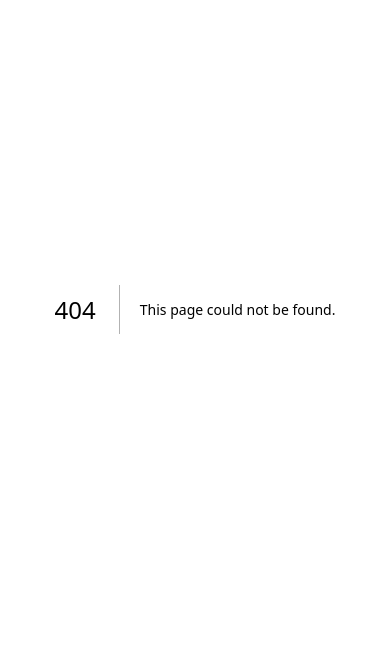
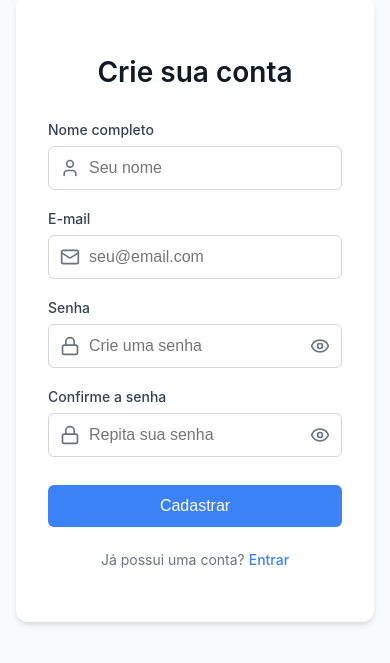
Before and after one commit to AutoSoccer/front, a Next.js app: page /register in a window 390 px wide. Before the commit this address had no page. Shown: the part 113-776 px from the top of the page. Built offline with nearby package versions, Linux system fonts and the light colour scheme.

Commit message:
feat: implement responsive register screen with validation

```diff
--- /dev/null
+++ b/src/app/register/page.tsx
@@ -0,0 +1,134 @@
+'use client';
+
+import { useState } from 'react';
+import { useForm } from 'react-hook-form';
+import { zodResolver } from '@hookform/resolvers/zod';
+import { User, Mail, Lock, Eye, EyeOff } from 'lucide-react';
+import Link from 'next/link';
+
+import { registerSchema, type RegisterFormInputs } from '@/lib/schemas/auth';
+import styles from './register.module.css';
+
+export default function RegisterPage() {
+  const [showPassword, setShowPassword] = useState(false);
+  const [showConfirmPassword, setShowConfirmPassword] = useState(false);
+
+  const {
+    register,
+    handleSubmit,
+    formState: { errors, isSubmitting },
+  } = useForm<RegisterFormInputs>({
+    resolver: zodResolver(registerSchema),
+  });
+
+  const onSubmit = async (data: RegisterFormInputs) => {
+    // Simulando o delay de uma requisição
+    await new Promise((resolve) => setTimeout(resolve, 1000));
+    console.log('Cadastro efetuado com sucesso:', data);
+  };
+
+  return (
+    <main className={styles.container}>
+      <div className={styles.formWrapper}>
+        <h1 className={styles.title}>Crie sua conta</h1>
+
+        <form className={styles.form} onSubmit={handleSubmit(onSubmit)}>
+          <div className={styles.inputGroup}>
+            <label className={styles.label} htmlFor="name">Nome completo</label>
+            <div className={styles.inputContainer}>
+              <User className={styles.icon} size={20} />
+              <input
+                id="name"
+                type="text"
+                placeholder="Seu nome"
+                className={styles.input}
+                {...register('name')}
+              />
+            </div>
+            {errors.name && (
+              <p className={styles.errorText}>{errors.name.message}</p>
+            )}
+          </div>
+
+          <div className={styles.inputGroup}>
+            <label className={styles.label} htmlFor="email">E-mail</label>
+            <div className={styles.inputContainer}>
+              <Mail className={styles.icon} size={20} />
+              <input
+                id="email"
+                type="email"
+                placeholder="seu@email.com"
+                className={styles.input}
+                {...register('email')}
+              />
+            </div>
+            {errors.email && (
+              <p className={styles.errorText}>{errors.email.message}</p>
+            )}
+          </div>
+
+          <div className={styles.inputGroup}>
+            <label className={styles.label} htmlFor="password">Senha</label>
+            <div className={styles.inputContainer}>
+              <Lock className={styles.icon} size={20} />
+              <input
+                id="password"
+                type={showPassword ? 'text' : 'password'}
+                placeholder="Crie uma senha"
+                className={styles.input}
+                {...register('password')}
+              />
+              <button
+                type="button"
+                className={styles.iconRight}
+                onClick={() => setShowPassword(!showPassword)}
+                aria-label={showPassword ? 'Ocultar senha' : 'Mostrar senha'}
+              >
+                {showPassword ? <EyeOff size={20} /> : <Eye size={20} />}
+              </button>
+            </div>
+            {errors.password && (
+              <p className={styles.errorText}>{errors.password.message}</p>
+            )}
+          </div>
+
+          <div className={styles.inputGroup}>
+            <label className={styles.label} htmlFor="confirmPassword">Confirme a senha</label>
+            <div className={styles.inputContainer}>
+              <Lock className={styles.icon} size={20} />
+              <input
+                id="confirmPassword"
+                type={showConfirmPassword ? 'text' : 'password'}
+                placeholder="Repita sua senha"
+                className={styles.input}
+                {...register('confirmPassword')}
+              />
+              <button
+                type="button"
+                className={styles.iconRight}
+                onClick={() => setShowConfirmPassword(!showConfirmPassword)}
+                aria-label={showConfirmPassword ? 'Ocultar senha' : 'Mostrar senha'}
+              >
+                {showConfirmPassword ? <EyeOff size={20} /> : <Eye size={20} />}
+              </button>
+            </div>
+            {errors.confirmPassword && (
+              <p className={styles.errorText}>{errors.confirmPassword.message}</p>
+            )}
+          </div>
+
+          <button type="submit" className={styles.button} disabled={isSubmitting}>
+            {isSubmitting ? 'Cadastrando...' : 'Cadastrar'}
+          </button>
+        </form>
+
+        <p className={styles.footerText}>
+          Já possui uma conta?{' '}
+          <Link href="/login" className={styles.link}>
+            Entrar
+          </Link>
+        </p>
+      </div>
+    </main>
+  );
+}
--- /dev/null
+++ b/src/app/register/register.module.css
@@ -0,0 +1,124 @@
+.container {
+  display: flex;
+  align-items: center;
+  justify-content: center;
+  min-height: 100vh;
+  padding: 1rem;
+  background-color: #f9fafb;
+}
+
+.formWrapper {
+  background: white;
+  width: 100%;
+  max-width: 450px;
+  padding: 2.5rem 2rem;
+  border-radius: 12px;
+  box-shadow: 0 4px 6px -1px rgba(0, 0, 0, 0.1), 0 2px 4px -1px rgba(0, 0, 0, 0.06);
+}
+
+.title {
+  font-size: 1.75rem;
+  font-weight: 600;
+  text-align: center;
+  margin-bottom: 2rem;
+  color: #111827;
+}
+
+.form {
+  display: flex;
+  flex-direction: column;
+  gap: 1.25rem;
+}
+
+.inputGroup {
+  display: flex;
+  flex-direction: column;
+  gap: 0.5rem;
+}
+
+.label {
+  font-size: 0.875rem;
+  font-weight: 500;
+  color: #374151;
+}
+
+.inputContainer {
+  position: relative;
+  display: flex;
+  align-items: center;
+}
+
+.icon {
+  position: absolute;
+  left: 0.75rem;
+  color: #6b7280;
+}
+
+.iconRight {
+  position: absolute;
+  right: 0.75rem;
+  color: #6b7280;
+  background: none;
+  border: none;
+  cursor: pointer;
+  display: flex;
+  align-items: center;
+  justify-content: center;
+  padding: 0;
+}
+
+.input {
+  width: 100%;
+  padding: 0.75rem 1rem 0.75rem 2.5rem;
+  border: 1px solid #d1d5db;
+  border-radius: 6px;
+  font-size: 1rem;
+  outline: none;
+  transition: border-color 0.2s;
+}
+
+.input:focus {
+  border-color: #3b82f6;
+  box-shadow: 0 0 0 1px #3b82f6;
+}
+
+.errorText {
+  color: #ef4444;
+  font-size: 0.75rem;
+  margin-top: 0.25rem;
+}
+
+.button {
+  width: 100%;
+  padding: 0.75rem 1rem;
+  background-color: #3b82f6;
+  color: white;
+  border: none;
+  border-radius: 6px;
+  font-size: 1rem;
+  font-weight: 500;
+  cursor: pointer;
+  transition: background-color 0.2s;
+  margin-top: 0.5rem;
+}
+
+.button:hover {
+  background-color: #2563eb;
+}
+
+.footerText {
+  margin-top: 1.5rem;
+  text-align: center;
+  font-size: 0.875rem;
+  color: #6b7280;
+}
+
+.link {
+  color: #3b82f6;
+  text-decoration: none;
+  font-weight: 500;
+}
+
+.link:hover {
+  text-decoration: underline;
+}
```
